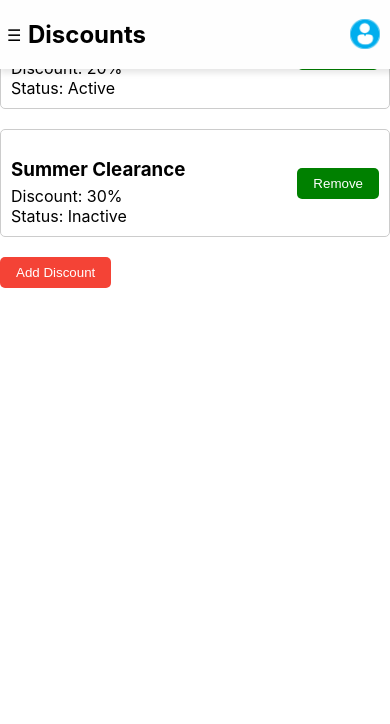
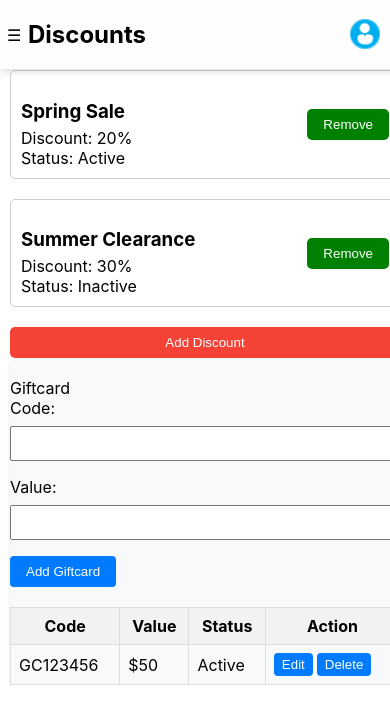
Before and after one commit to Ombito/Admin-dashboard, a React (Create React App) app: page /discounts in a window 390 px wide. Shown: the top 724 px of the page. Built offline with nearby package versions, Linux system fonts and the light colour scheme.

Commit message:
Fix: mobile responsiveness

```diff
--- a/src/components/Discounts/discounts.css
+++ b/src/components/Discounts/discounts.css
@@ -1,6 +1,14 @@
 .navbar-div {
   display: flex;
   justify-content: space-between;
+}
+.discounts-hero-container {
+  display: flex;
+  flex-direction: column;
+  width: 100%;
+  height: 100%;
+  padding: 0 10px;
+  margin-top: 70px;
 }
 .discounts-list {
   display: grid;
--- a/src/components/Discounts/discounts.jsx
+++ b/src/components/Discounts/discounts.jsx
@@ -35,6 +35,7 @@ const Discounts = () => {
           </div>
         </div>
       </div>
+      <div className='discounts-hero-container'>
         <div className="discounts-list">
           {discounts.map(discount => (
             <div key={discount.id} className="discount-item">
@@ -48,6 +49,40 @@ const Discounts = () => {
           ))}
         </div>
         <button className="add-discount-button">Add Discount</button>
+        <div className="giftcards-container">
+          <div className="giftcards-content">
+            <form className="giftcard-form">
+              <label htmlFor="giftcard-code">Giftcard Code:</label>
+              <input type="text" id="giftcard-code" name="giftcard-code" />
+              <label htmlFor="giftcard-value">Value:</label>
+              <input type="number" id="giftcard-value" name="giftcard-value" />
+              <button type="submit">Add Giftcard</button>
+            </form>
+
+            <table className="giftcard-table">
+              <thead>
+                <tr>
+                  <th>Code</th>
+                  <th>Value</th>
+                  <th>Status</th>
+                  <th>Action</th>
+                </tr>
+              </thead>
+              <tbody>
+                <tr>
+                  <td>GC123456</td>
+                  <td>$50</td>
+                  <td>Active</td>
+                  <td>
+                    <button>Edit</button>
+                    <button>Delete</button>
+                  </td>
+                </tr>
+              </tbody>
+            </table>
+          </div>
+        </div>
+      </div>
     </div>
   );
 };
--- a/src/components/MessageDetails/messageDetails.jsx
+++ b/src/components/MessageDetails/messageDetails.jsx
@@ -18,7 +18,7 @@ const MessageDetails = ({ notifications }) => {
         <div className="notification-details">
             <div className="navbar-div">
                 <div className="navbar-div-hero-section">
-                    <h2>Message</h2>
+                    <h2>Messages</h2>
                 </div>
                 <div className='sidebar-username'>
                 <div className="admin-profile">
--- a/src/components/Orders/orders.css
+++ b/src/components/Orders/orders.css
@@ -2,6 +2,13 @@
     display: flex;
     justify-content: space-between;
 }
+.orders-hero-container {
+    display: flex;
+    width: 100%;
+    height: 100%;
+    padding: 0 10px;
+    margin-top: 70px;
+  }
 .orders-table {
     width: 100%;
     border-collapse: collapse;
--- a/src/components/Orders/orders.jsx
+++ b/src/components/Orders/orders.jsx
@@ -51,6 +51,8 @@ const Orders = () => {
           </div>
         </div>
       </div>
+
+      <div className="orders-hero-container">
         <table className="orders-table">
           <thead>
             <tr>
@@ -90,6 +92,7 @@ const Orders = () => {
           </tbody>
         </table>
       </div>
+    </div>
   );
 };
 
--- a/src/components/Products/products.css
+++ b/src/components/Products/products.css
@@ -1,6 +1,13 @@
 .navbar-div {
     display: flex;
     justify-content: space-between;
+}
+.products-hero-container {
+  display: flex;
+  width: 100%;
+  height: 100%;
+  padding: 0 10px;
+  margin-top: 70px;
 }
 .product-form {
     margin-bottom: 20px;
--- a/src/components/Products/products.jsx
+++ b/src/components/Products/products.jsx
@@ -126,6 +126,7 @@ const Products = () => {
           </div>
         </div>
       </div>
+      <div className='products-hero-container'>
         <div>
           <button onClick={handleOpenModal}>Add Product</button>
           {showModal && (
@@ -226,6 +227,7 @@ const Products = () => {
           </tbody>
         </table>
       </div>
+    </div>
   );
 };
 
--- a/src/components/Users/users.css
+++ b/src/components/Users/users.css
@@ -1,6 +1,13 @@
 .navbar-div {
   display: flex;
   justify-content: space-between;
+}
+.users-hero-container {
+  display: flex;
+  width: 100%;
+  height: 100%;
+  padding: 0 10px;
+  margin-top: 70px;
 }
 .button-container {
   display: flex;
--- a/src/components/Users/users.jsx
+++ b/src/components/Users/users.jsx
@@ -99,6 +99,8 @@ const Users = () => {
           </div>
         </div>
       </div>
+
+      <div className="users-hero-container">
         <div className="button-container">
           <button onClick={handleOpenModal}>Add User</button>
             {showModal && (
@@ -159,6 +161,7 @@ const Users = () => {
           </tbody>
         </table>
       </div>
+    </div>
   );
 };
 
```
Lines whose indentation alone changed are shown as unchanged.
